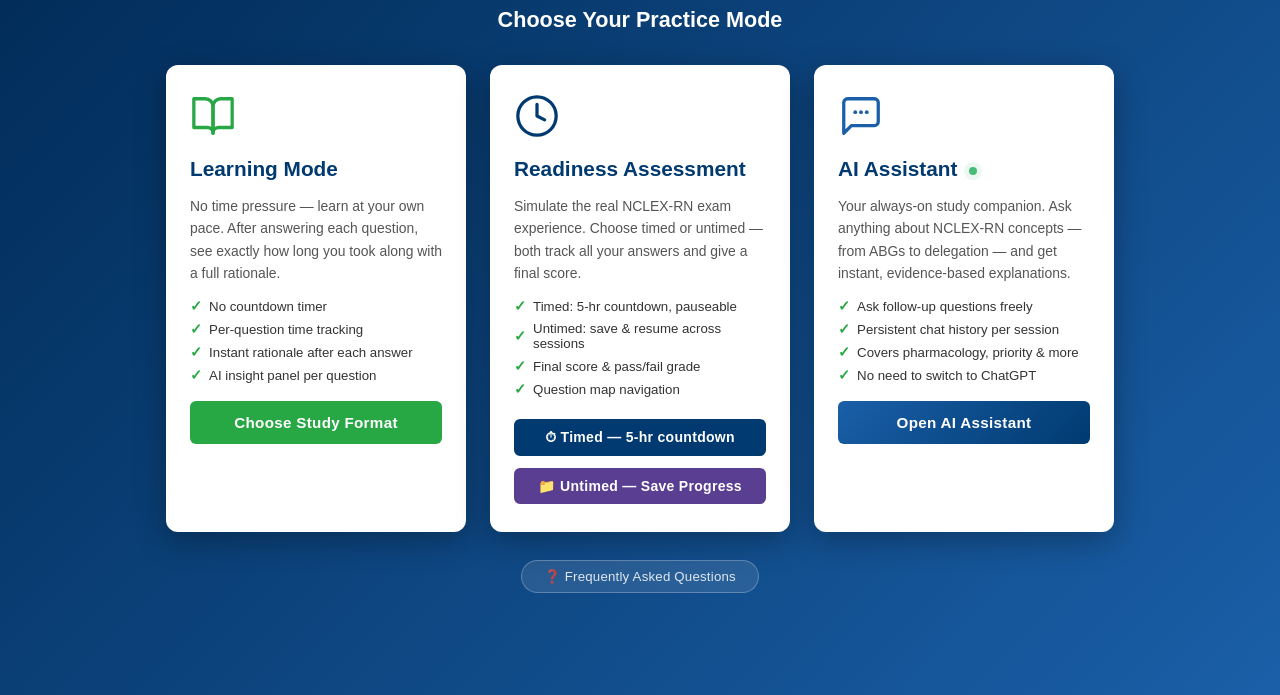
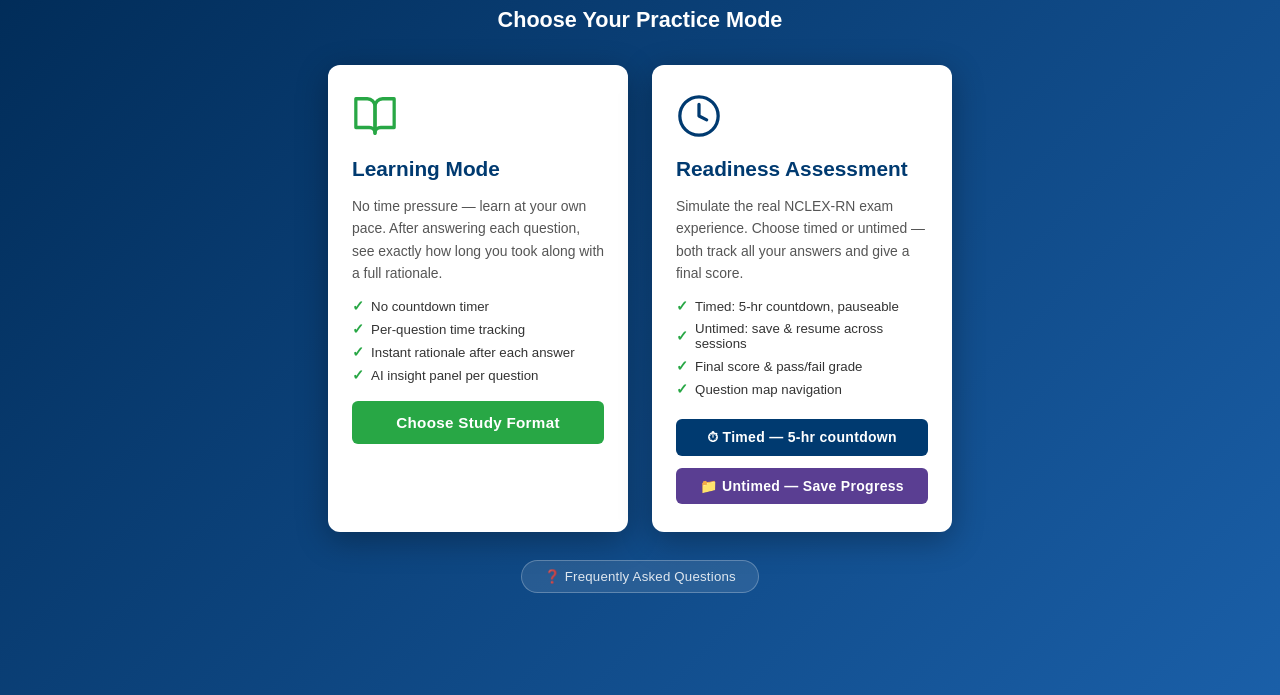
Before and after one commit to sapkotakarishma/nclex-rn, a plain HTML site: page index.html in a window 1280 px wide. Shown: the part 105-800 px from the top of the page. Drawn offline with Linux system fonts and the light colour scheme.

Commit message:
Remove AI Assistant section from index.html
Removed the AI Assistant section from the HTML.

```diff
--- a/index.html
+++ b/index.html
@@ -991,30 +991,6 @@
           <span>Saved untimed progress detected.</span>
           <button onclick="clearSavedProgress()">Clear</button>
         </div>
-      </div>
-
-      <!-- AI ASSISTANT -->
-      <div class="mode-card">
-        <div class="mode-icon">
-          <svg width="46" height="46" viewBox="0 0 24 24" fill="none" stroke="#1a5fa8" stroke-width="1.7" stroke-linecap="round" stroke-linejoin="round">
-            <path d="M21 15a2 2 0 0 1-2 2H7l-4 4V5a2 2 0 0 1 2-2h14a2 2 0 0 1 2 2z"/>
-            <circle cx="9" cy="10" r="1" fill="#1a5fa8" stroke="none"/>
-            <circle cx="12" cy="10" r="1" fill="#1a5fa8" stroke="none"/>
-            <circle cx="15" cy="10" r="1" fill="#1a5fa8" stroke="none"/>
-          </svg>
-        </div>
-        <h3>AI Assistant <span class="ai-card-dot"></span></h3>
-        <p>Your always-on study companion. Ask anything about NCLEX-RN concepts — from ABGs to delegation — and get instant, evidence-based explanations.</p>
-        <ul>
-          <li>Ask follow-up questions freely</li>
-          <li>Persistent chat history per session</li>
-          <li>Covers pharmacology, priority &amp; more</li>
-          <li>No need to switch to ChatGPT</li>
-        </ul>
-        <a class="btn-mode btn-mode-ai" href="assistance.html" target="_blank"
-           style="display:block;text-align:center;text-decoration:none;box-sizing:border-box;">
-          Open AI Assistant
-        </a>
       </div>
 
     </div>
```
